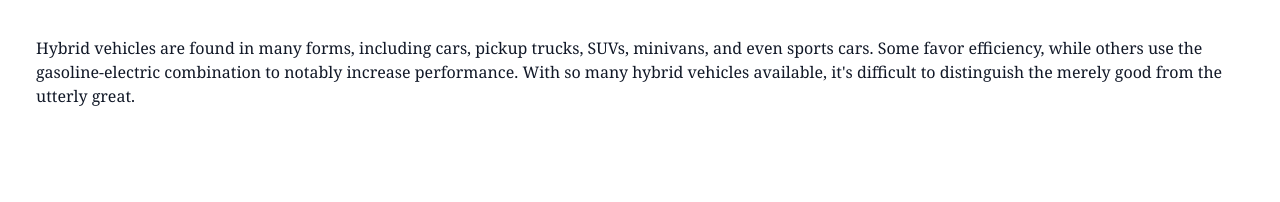
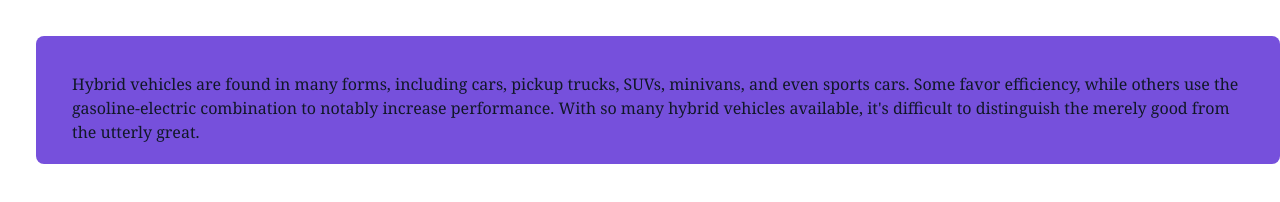
Before and after one commit to MANIZABAYO-Elie/18-09-tailwindcss, a website: page public/index.html in a window 1280 px wide. Drawn offline with Linux system fonts and the light colour scheme.

Commit message:
file committed

```diff
--- a/public/index.html
+++ b/public/index.html
@@ -7,7 +7,9 @@
     <title>learning Tailwind css</title>
 </head>
 <body class="flex justify-center  items-center">
-     <div class=" flex justify-center h-64 w-64 sm:h-20 w-32 lg:h-32 w-auto text-gray-900 font-serif pt-9 pr-9 pl-9">
+     <div class="bg-[hsl(256,67%,59%)] mt-9 ml-9 flex justify-center
+                h-64 w-64 sm:h-20 w-32 lg:h-32 w-auto
+               text-gray-900 font-serif pt-9 pr-9 pl-9 rounded-lg">
         Hybrid vehicles are found in many forms, including cars,
         pickup trucks, SUVs, minivans, and even sports cars.
         Some favor efficiency, while others use the gasoline-electric
```
Also changed, not shown: public/style.css.
